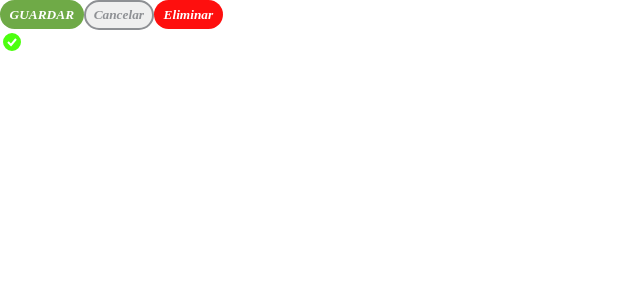
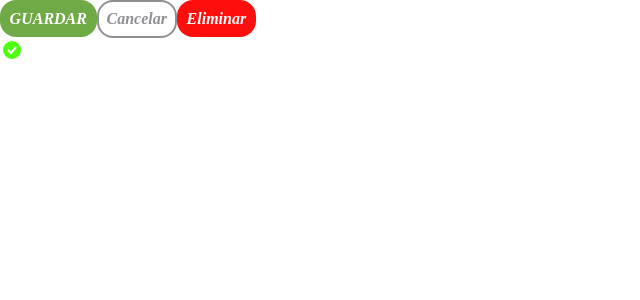
Before and after one commit to LIAN-CORP/lian-corp-front, an Angular app: page / in a window 1280 px wide. Shown: the top 300 px of the page, without its empty margins (0-640 px from the left). Built offline with nearby package versions, Linux system fonts and the light colour scheme; a web font is replaced by a local one.

Commit message:
add taildwind

```diff
--- a/package.json
+++ b/package.json
@@ -27,12 +27,15 @@
     "@angular/cli": "^18.2.14",
     "@angular/compiler-cli": "^18.2.0",
     "@types/jasmine": "~5.1.0",
+    "autoprefixer": "^10.4.20",
     "jasmine-core": "~5.2.0",
     "karma": "~6.4.0",
     "karma-chrome-launcher": "~3.2.0",
     "karma-coverage": "~2.2.0",
     "karma-jasmine": "~5.1.0",
     "karma-jasmine-html-reporter": "~2.1.0",
+    "postcss": "^8.5.3",
+    "tailwindcss": "^3.4.17",
     "typescript": "~5.5.2"
   }
 }
--- a/src/app/app.component.html
+++ b/src/app/app.component.html
@@ -1,6 +1,7 @@
 <app-save-button text="GUARDAR"></app-save-button>
 <app-cancel-button text="Cancelar"></app-cancel-button>
 <app-delete-button text="Eliminar"></app-delete-button>
+
 <app-svg-button>
   <ng-container svg>
     <svg
--- a/src/app/components/atoms/cancel-button/cancel-button.component.scss
+++ b/src/app/components/atoms/cancel-button/cancel-button.component.scss
@@ -10,4 +10,5 @@
   font-weight: bold;
   cursor: pointer;
   color: $btn-cancel;
+  @apply transition-all duration-75 hover:bg-slate-100;
 }
--- a/src/styles.scss
+++ b/src/styles.scss
@@ -1,6 +1,9 @@
 @import url("https://fonts.googleapis.com/css2?family=Libre+Barcode+128+Text&display=swap");
 @import url("https://fonts.googleapis.com/css2?family=Puritan:ital,wght@0,400;0,700;1,400;1,700&display=swap");
 @import "styles/typography";
+@tailwind base;
+@tailwind components;
+@tailwind utilities;
 * {
   margin: 0;
   padding: 0;
--- /dev/null
+++ b/tailwind.config.js
@@ -0,0 +1,10 @@
+/** @type {import('tailwindcss').Config} */
+module.exports = {
+  content: [
+    "./src/**/*.{html,ts}",
+  ],
+  theme: {
+    extend: {},
+  },
+  plugins: [],
+}
```
Also changed, not shown: 1 other file (tests, documents, lock files or other folders).
